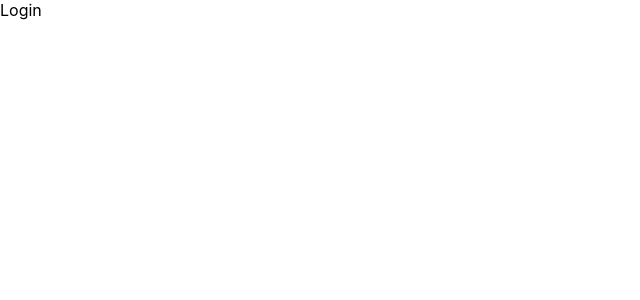
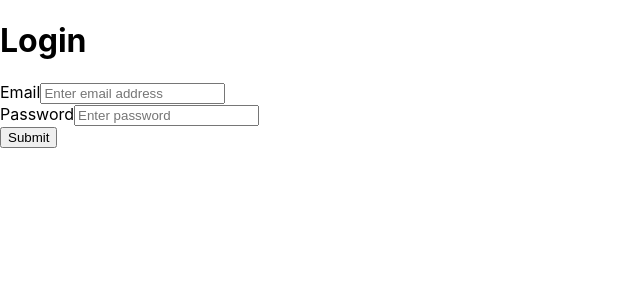
Before and after one commit to ppkk/webapp-grpc, a React (Create React App) app in the folder frontend/: page / in a window 1280 px wide. Shown: the top 300 px of the page, without its empty margins (0-640 px from the left). Built offline with nearby package versions, Linux system fonts and the light colour scheme; the HTML template or start-up script is replaced by a standard one.

Commit message:
login, wip

```diff
--- a/frontend/package.json
+++ b/frontend/package.json
@@ -21,9 +21,8 @@
     "web-vitals": "^2.1.4"
   },
   "scripts": {
-    "start": "react-scripts start",
+    "start": "react-scripts --openssl-legacy-provider start",
     "build": "react-scripts --openssl-legacy-provider build",
-    "test": "react-scripts test",
     "eject": "react-scripts eject"
   },
   "eslintConfig": {
--- a/frontend/src/pages/login.tsx
+++ b/frontend/src/pages/login.tsx
@@ -1,5 +1,43 @@
 import React from 'react';
+import { useNavigate } from 'react-router-dom';
 
 export const Login = () => {
-	return (<div>Login</div>);
+	const [state, setState] = React.useState({email: '', password: ''});
+	const navigate = useNavigate();
+
+	const onEmailChange = (event: any) => {
+		setState({email: event.target.value, password: state.password});
+	}
+
+	const onPasswordChange = (event: any) => {
+		setState({email: state.email, password: event.target.value});
+	}
+
+        const onLoginSubmit = (event: any) => {
+		event.preventDefault();
+		navigate("/home");
+	}
+
+	return (
+		<form onSubmit={onLoginSubmit}>
+			<h1>Login</h1>
+			<label>Email</label>
+			<input
+				type="email"
+				value={state.email}
+				onChange={onEmailChange}
+				placeholder="Enter email address"
+			/>
+			<br />
+			<label>Password</label>
+			<input
+				type="password"
+				value={state.password}
+				onChange={onPasswordChange}
+				placeholder="Enter password"
+			/>
+			<br />
+			<button type="submit">Submit</button>
+		</form>
+	);
 }
```
